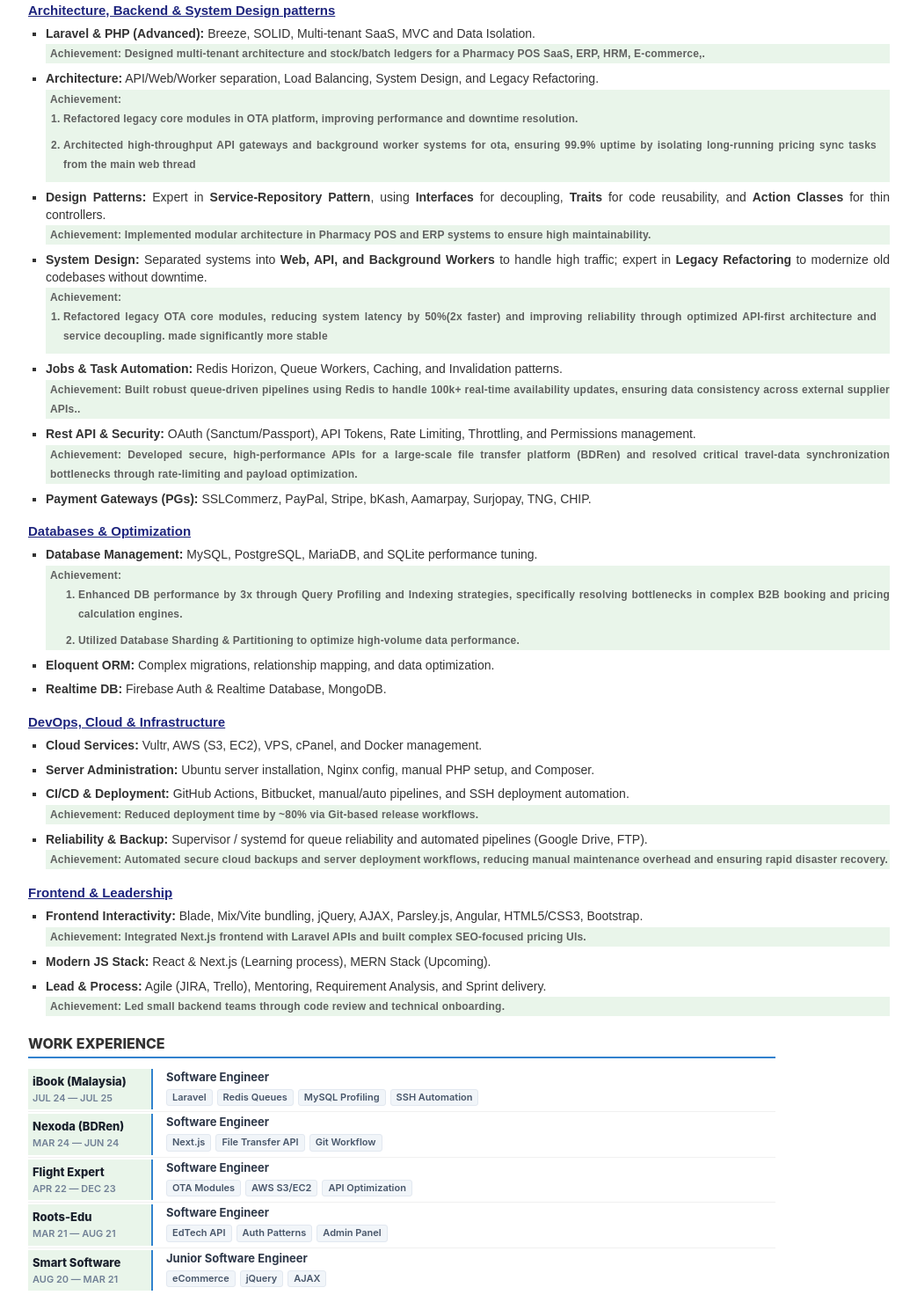
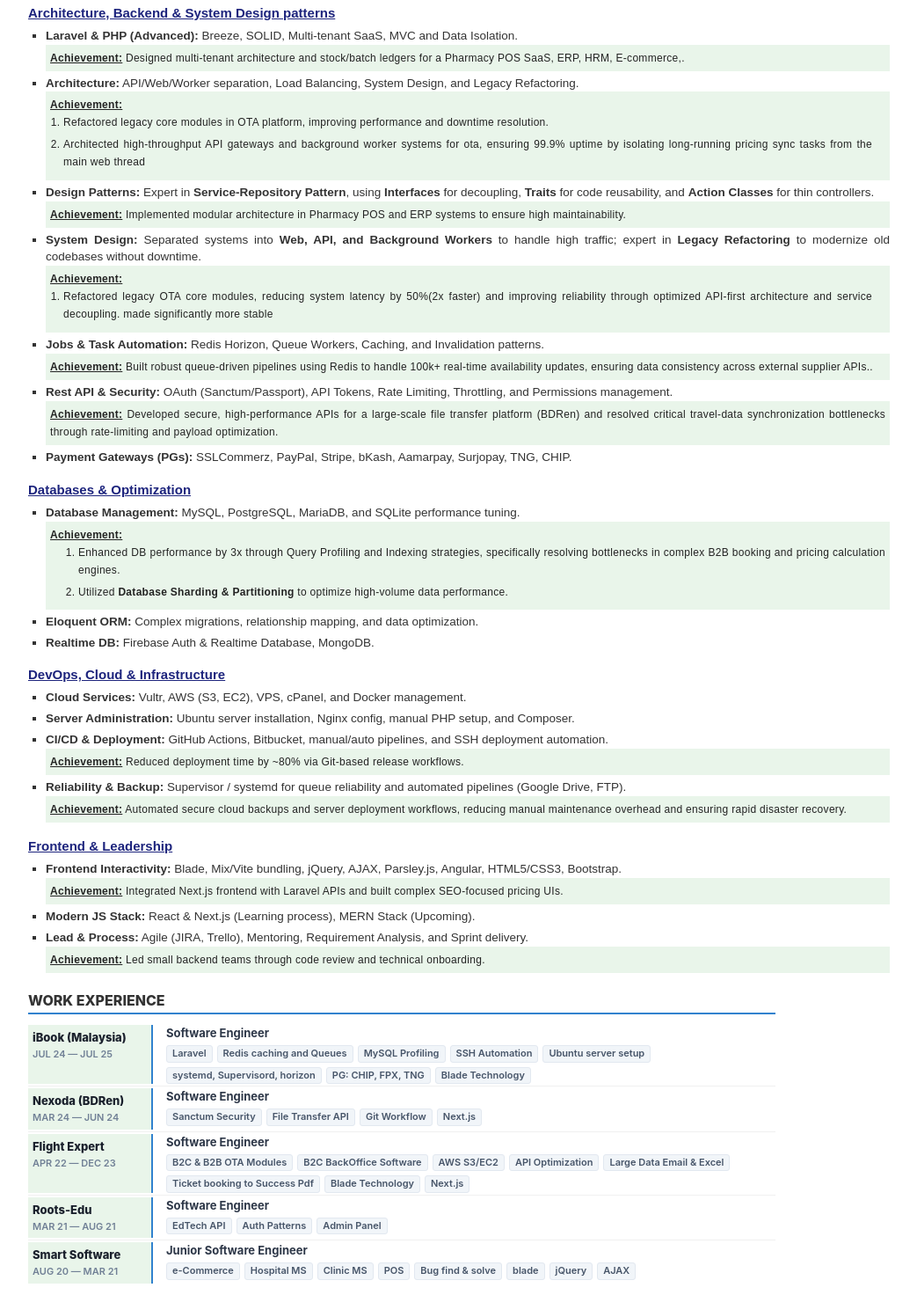
Before and after one commit to Ahsanjuly29/Ahsanjuly29, a plain HTML site: page cv/index.html in a window 1280 px wide. Shown: the part 513-1985 px from the top of the page at 88% size, without its empty margins (118-1161 px from the left). Drawn offline with nearby package versions, Linux system fonts and the light colour scheme.

Commit message:
font fixed

```diff
--- a/cv/index.html
+++ b/cv/index.html
@@ -43,6 +43,7 @@
         .main-body {
             background-color: #fff;
             padding-bottom: 50px;
+            font-size: 13.5px;
         }
 
         .col-sm-7,
@@ -50,9 +51,14 @@
             padding: 0px;
         }
 
+        .title {
+            padding: 10px 0px;
+            border-bottom: 1px solid black;
+        }
+
         /* UI Components */
         .title_name {
-            font-size: 35px;
+            font-size: 40px;
             font-weight: 800;
             color: #000;
             margin-bottom: 0;
@@ -62,7 +68,7 @@
         .sub-title {
             color: #1d247d;
             font-weight: 700;
-            font-size: 1.3rem;
+            font-size: 20px;
             margin-top: 5px;
         }
 
@@ -100,7 +106,7 @@
             padding-bottom: 5px;
             margin-top: 25px;
             margin-bottom: 12px;
-            font-size: 1.2rem;
+            font-size: 18px;
             text-transform: uppercase;
         }
 
@@ -120,21 +126,20 @@
         }
 
         .raw-data li {
-            margin-bottom: 8px;
+            margin-bottom: 5px;
             text-align: justify;
         }
 
         .res-tag {
-            color: var(--sig-mute);
             background: var(--sig-lime);
-            font-weight: 700;
+
+            color: #232323;
             font-size: 12px;
             display: block;
-            margin-top: 2px;
-
-            line-height: 22px;
-            letter-spacing: 0.2px;
-            padding: 0 0 0 5px;
+            margin: 0px;
+            line-height: 20px;
+            letter-spacing: 0.3px;
+            padding: 5px;
         }
 
         .tech-badge {
@@ -144,7 +149,7 @@
             padding: 1px 8px;
             margin: 2px 2px 0 0;
             border-radius: 10px;
-            font-size: 12px;
+            font-size: 10px;
             font-weight: 700;
             border: 1px solid #ced4da;
             text-transform: uppercase;
@@ -281,11 +286,17 @@
     <div class="header">
         <div class="row">
             <div class="col-sm-7" style="padding: 0;">
-                <h1 class="title_name">Ahsan Ahmed</h1>
-                <div class="sub-title">Software Engineer | Laravel Expertise</div>
+                <div class="title">
+                    <h1 class="title_name">Ahsan Ahmed</h1>
+                    <div class="sub-title">Full Stack Software Engineer | Laravel Expert</div>
+                </div>
 
                 <div class="summary">
-                    <h3 class="mb-0 mt-2">Career Summary</h3>
+                    <h3 class="mb-0 mt-2">
+                        <u>
+                            Career Summary
+                        </u>
+                    </h3>
                     <p class="summary-text mt-0 pe-3 text-justify">
                         <b>Full-Stack Engineer</b> with over <span class="fw-bold text-dark"
                             id="job_experience_year"></span> years of professional experience, specializing in the
@@ -300,10 +311,9 @@
 
                 <div class="mb-1">
                     <p class="sub-title m-0">
-                        <strong>
-                            <u>
-                                Education:
-                            </u>
+                        <u>
+                            Education:
+                        </u>
                         </strong>
                     </p>
                     <p class="mb-0"><strong>B.Sc. in Computer Science & Engineering</strong> (Graduated 2019)</p>
@@ -379,19 +389,23 @@
         </div>
     </div>
 
+
+
+
     <main class="main-body pt-2">
         <div class="skills">
             <h3 class="m-0">Skills & Expertise</h3>
             <h4>Architecture, Backend & System Design patterns</h4>
             <ul class="raw-data">
                 <li><strong>Laravel & PHP (Advanced):</strong> Breeze, SOLID, Multi-tenant SaaS, MVC and Data Isolation.
-                    <span class="res-tag">Achievement: Designed multi-tenant architecture and stock/batch ledgers for a
+                    <span class="res-tag"><strong><u>Achievement:</u></strong> Designed multi-tenant architecture and
+                        stock/batch ledgers for a
                         Pharmacy POS SaaS, ERP, HRM, E-commerce,.</span>
                 </li>
                 <li><strong>Architecture:</strong> API/Web/Worker separation, Load Balancing, System Design, and
                     Legacy Refactoring.
                     <span class="res-tag">
-                        Achievement:
+                        <strong><u>Achievement:</u></strong>
                         <ol class="achievement-list">
                             <li>
                                 Refactored legacy core modules in OTA platform, improving performance and
@@ -408,7 +422,8 @@
                 <li><strong>Design Patterns:</strong> Expert in <strong>Service-Repository Pattern</strong>, using
                     <strong>Interfaces</strong> for decoupling, <strong>Traits</strong> for code reusability, and
                     <strong>Action Classes</strong> for thin controllers.
-                    <span class="res-tag">Achievement: Implemented modular architecture in Pharmacy POS and ERP systems
+                    <span class="res-tag"><strong><u>Achievement:</u></strong> Implemented modular architecture in
+                        Pharmacy POS and ERP systems
                         to
                         ensure high maintainability.</span>
                 </li>
@@ -418,7 +433,7 @@
                     without
                     downtime.
                     <span class="res-tag">
-                        Achievement:
+                        <strong><u>Achievement:</u></strong>
                         <ol class="achievement-list">
                             <li>Refactored legacy OTA core modules, reducing system latency by 50%(2x faster) and
                                 improving reliability through optimized API-first architecture and service decoupling.
@@ -428,14 +443,16 @@
                 </li>
                 <li><strong>Jobs & Task Automation:</strong> Redis Horizon, Queue Workers, Caching, and Invalidation
                     patterns.
-                    <span class="res-tag">Achievement: Built robust queue-driven pipelines using Redis to handle 100k+
+                    <span class="res-tag"><strong><u>Achievement:</u></strong> Built robust queue-driven pipelines using
+                        Redis to handle 100k+
                         real-time availability updates, ensuring data consistency across external supplier
                         APIs..</span>
                 </li>
                 <li><strong>Rest API & Security:</strong> OAuth (Sanctum/Passport), API Tokens, Rate Limiting,
                     Throttling,
                     and Permissions management.
-                    <span class="res-tag">Achievement: Developed secure, high-performance APIs for a large-scale file
+                    <span class="res-tag"><strong><u>Achievement:</u></strong> Developed secure, high-performance APIs
+                        for a large-scale file
                         transfer platform (BDRen) and resolved critical travel-data synchronization bottlenecks through
                         rate-limiting and payload optimization.</span>
                 </li>
@@ -447,7 +464,7 @@
             <ul class="raw-data">
                 <li><strong>Database Management:</strong> MySQL, PostgreSQL, MariaDB, and SQLite performance tuning.
                     <span class="res-tag">
-                        Achievement:
+                        <strong><u>Achievement:</u></strong>
                         <ol>
                             <li>Enhanced DB performance by 3x through Query Profiling and Indexing strategies,
                                 specifically resolving bottlenecks in complex B2B booking and pricing calculation
@@ -469,12 +486,14 @@
                     Composer.</li>
                 <li><strong>CI/CD & Deployment:</strong> GitHub Actions, Bitbucket, manual/auto pipelines, and SSH
                     deployment automation.
-                    <span class="res-tag">Achievement: Reduced deployment time by ~80% via Git-based release
+                    <span class="res-tag"><strong><u>Achievement:</u></strong> Reduced deployment time by ~80% via
+                        Git-based release
                         workflows.</span>
                 </li>
                 <li><strong>Reliability & Backup:</strong> Supervisor / systemd for queue reliability and automated
                     pipelines (Google Drive, FTP).
-                    <span class="res-tag">Achievement: Automated secure cloud backups and server deployment workflows,
+                    <span class="res-tag"><strong><u>Achievement:</u></strong> Automated secure cloud backups and server
+                        deployment workflows,
                         reducing manual maintenance overhead and ensuring rapid disaster recovery.</span>
                 </li>
             </ul>
@@ -484,13 +503,15 @@
                 <li><strong>Frontend Interactivity:</strong> Blade, Mix/Vite bundling, jQuery, AJAX, Parsley.js,
                     Angular,
                     HTML5/CSS3, Bootstrap.
-                    <span class="res-tag">Achievement: Integrated Next.js frontend with Laravel APIs and built complex
+                    <span class="res-tag"><strong><u>Achievement:</u></strong> Integrated Next.js frontend with Laravel
+                        APIs and built complex
                         SEO-focused pricing UIs.</span>
                 </li>
                 <li><strong>Modern JS Stack:</strong> React & Next.js (Learning process), MERN Stack (Upcoming).</li>
                 <li><strong>Lead & Process:</strong> Agile (JIRA, Trello), Mentoring, Requirement Analysis, and Sprint
                     delivery.
-                    <span class="res-tag">Achievement: Led small backend teams through code review and technical
+                    <span class="res-tag"><strong><u>Achievement:</u></strong> Led small backend teams through code
+                        review and technical
                         onboarding.</span>
                 </li>
             </ul>
@@ -507,8 +528,14 @@
                 <div class="job-info">
                     <div class="job-title">Software Engineer</div>
                     <div class="tech-list">
-                        <span class="t-tag">Laravel</span> <span class="t-tag">Redis Queues</span> <span
-                            class="t-tag">MySQL Profiling</span> <span class="t-tag">SSH Automation</span>
+                        <span class="t-tag">Laravel</span>
+                        <span class="t-tag">Redis caching and Queues</span>
+                        <span class="t-tag">MySQL Profiling</span>
+                        <span class="t-tag">SSH Automation</span>
+                        <span class="t-tag">Ubuntu server setup</span>
+                        <span class="t-tag">systemd, Supervisord, horizon</span>
+                        <span class="t-tag">PG: CHIP, FPX, TNG</span>
+                        <span class="t-tag">Blade Technology</span>
                     </div>
                 </div>
             </div>
@@ -521,8 +548,10 @@
                 <div class="job-info">
                     <div class="job-title">Software Engineer</div>
                     <div class="tech-list">
-                        <span class="t-tag">Next.js</span> <span class="t-tag">File Transfer API</span> <span
-                            class="t-tag">Git Workflow</span>
+                        <span class="t-tag">Sanctum Security</span>
+                        <span class="t-tag">File Transfer API</span>
+                        <span class="t-tag">Git Workflow</span>
+                        <span class="t-tag">Next.js</span>
                     </div>
                 </div>
             </div>
@@ -535,8 +564,14 @@
                 <div class="job-info">
                     <div class="job-title">Software Engineer</div>
                     <div class="tech-list">
-                        <span class="t-tag">OTA Modules</span> <span class="t-tag">AWS S3/EC2</span> <span
-                            class="t-tag">API Optimization</span>
+                        <span class="t-tag">B2C & B2B OTA Modules</span>
+                        <span class="t-tag">B2C BackOffice Software</span>
+                        <span class="t-tag">AWS S3/EC2</span>
+                        <span class="t-tag">API Optimization</span>
+                        <span class="t-tag">Large Data Email & Excel</span>
+                        <span class="t-tag">Ticket booking to Success Pdf</span>
+                        <span class="t-tag">Blade Technology</span>
+                        <span class="t-tag">Next.js</span>
                     </div>
                 </div>
             </div>
@@ -549,8 +584,9 @@
                 <div class="job-info">
                     <div class="job-title">Software Engineer</div>
                     <div class="tech-list">
-                        <span class="t-tag">EdTech API</span> <span class="t-tag">Auth Patterns</span> <span
-                            class="t-tag">Admin Panel</span>
+                        <span class="t-tag">EdTech API</span>
+                        <span class="t-tag">Auth Patterns</span>
+                        <span class="t-tag">Admin Panel</span>
                     </div>
                 </div>
             </div>
@@ -563,8 +599,14 @@
                 <div class="job-info">
                     <div class="job-title">Junior Software Engineer</div>
                     <div class="tech-list">
-                        <span class="t-tag">eCommerce</span> <span class="t-tag">jQuery</span> <span
-                            class="t-tag">AJAX</span>
+                        <span class="t-tag">e-Commerce</span>
+                        <span class="t-tag">Hospital MS</span>
+                        <span class="t-tag">Clinic MS</span>
+                        <span class="t-tag">POS</span>
+                        <span class="t-tag">Bug find & solve</span>
+                        <span class="t-tag">blade</span>
+                        <span class="t-tag">jQuery</span>
+                        <span class="t-tag">AJAX</span>
                     </div>
                 </div>
             </div>
```
Also changed, not shown: 1 other file.
